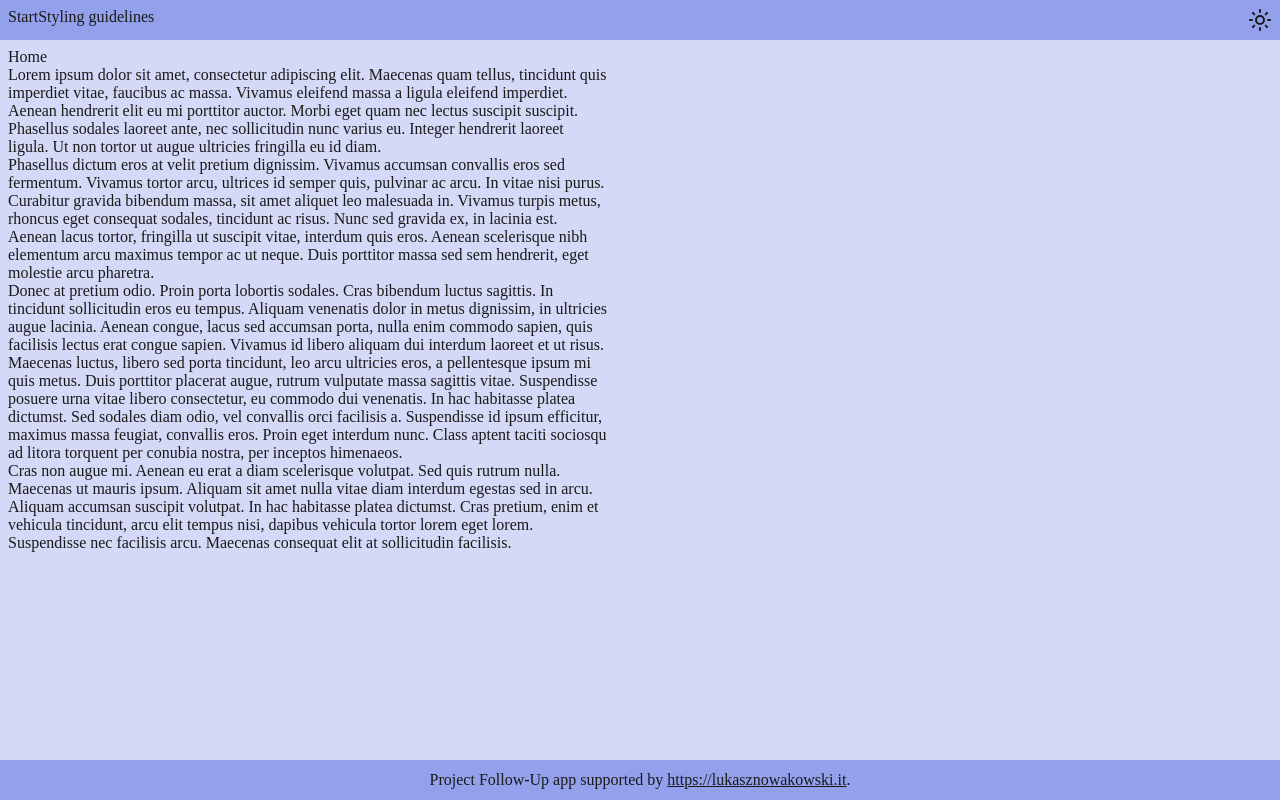
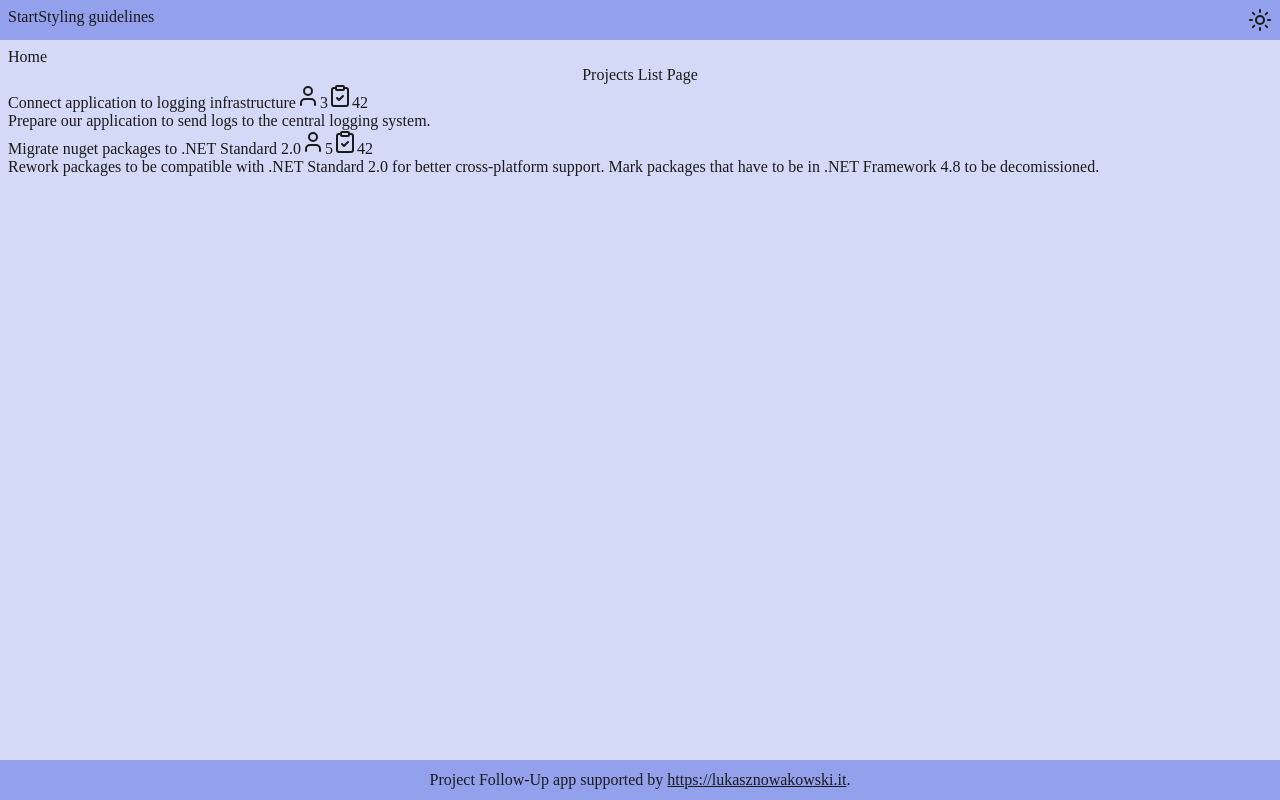
Before and after one commit to woocasch/project-followup, a React app in the folder ui/: page / in a window 1280 px wide. Built offline with nearby package versions, Linux system fonts and the light colour scheme; the HTML template or start-up script is replaced by a standard one.

Commit message:
Revert to buildable code.
Work on #4

```diff
--- a/ui/src/home/home.tsx
+++ b/ui/src/home/home.tsx
@@ -2,56 +2,8 @@ import './home.scss';
 import ProjectsListComponent from '@root/projects/use-cases/projects-list/projects-list';
 
 export default function HomePage() {
-  return (
-    <div>
-      <h2>Home</h2>
-      <p>
-        Lorem ipsum dolor sit amet, consectetur adipiscing elit. Maecenas quam
-        tellus, tincidunt quis imperdiet vitae, faucibus ac massa. Vivamus
-        eleifend massa a ligula eleifend imperdiet. Aenean hendrerit elit eu mi
-        porttitor auctor. Morbi eget quam nec lectus suscipit suscipit.
-        Phasellus sodales laoreet ante, nec sollicitudin nunc varius eu. Integer
-        hendrerit laoreet ligula. Ut non tortor ut augue ultricies fringilla eu
-        id diam.
-      </p>
-      <p>
-        Phasellus dictum eros at velit pretium dignissim. Vivamus accumsan
-        convallis eros sed fermentum. Vivamus tortor arcu, ultrices id semper
-        quis, pulvinar ac arcu. In vitae nisi purus. Curabitur gravida bibendum
-        massa, sit amet aliquet leo malesuada in. Vivamus turpis metus, rhoncus
-        eget consequat sodales, tincidunt ac risus. Nunc sed gravida ex, in
-        lacinia est. Aenean lacus tortor, fringilla ut suscipit vitae, interdum
-        quis eros. Aenean scelerisque nibh elementum arcu maximus tempor ac ut
-        neque. Duis porttitor massa sed sem hendrerit, eget molestie arcu
-        pharetra.
-      </p>
-      <p>
-        Donec at pretium odio. Proin porta lobortis sodales. Cras bibendum
-        luctus sagittis. In tincidunt sollicitudin eros eu tempus. Aliquam
-        venenatis dolor in metus dignissim, in ultricies augue lacinia. Aenean
-        congue, lacus sed accumsan porta, nulla enim commodo sapien, quis
-        facilisis lectus erat congue sapien. Vivamus id libero aliquam dui
-        interdum laoreet et ut risus.
-      </p>
-      <p>
-        Maecenas luctus, libero sed porta tincidunt, leo arcu ultricies eros, a
-        pellentesque ipsum mi quis metus. Duis porttitor placerat augue, rutrum
-        vulputate massa sagittis vitae. Suspendisse posuere urna vitae libero
-        consectetur, eu commodo dui venenatis. In hac habitasse platea dictumst.
-        Sed sodales diam odio, vel convallis orci facilisis a. Suspendisse id
-        ipsum efficitur, maximus massa feugiat, convallis eros. Proin eget
-        interdum nunc. Class aptent taciti sociosqu ad litora torquent per
-        conubia nostra, per inceptos himenaeos.
-      </p>
-      <p>
-        Cras non augue mi. Aenean eu erat a diam scelerisque volutpat. Sed quis
-        rutrum nulla. Maecenas ut mauris ipsum. Aliquam sit amet nulla vitae
-        diam interdum egestas sed in arcu. Aliquam accumsan suscipit volutpat.
-        In hac habitasse platea dictumst. Cras pretium, enim et vehicula
-        tincidunt, arcu elit tempus nisi, dapibus vehicula tortor lorem eget
-        lorem. Suspendisse nec facilisis arcu. Maecenas consequat elit at
-        sollicitudin facilisis.
-      </p>
-    </div>
-  );
+  return (<div>
+    <h2>Home</h2>
+    <ProjectsListComponent />
+  </div>);
 }
--- a/ui/src/projects/use-cases/projects-list/components/index.ts
+++ b/ui/src/projects/use-cases/projects-list/components/index.ts
@@ -1,2 +1 @@
-export { RolesDisplay } from './roles-display';
 export { ProjectCardComponent } from './project-card';
--- a/ui/src/projects/use-cases/projects-list/components/project-card.tsx
+++ b/ui/src/projects/use-cases/projects-list/components/project-card.tsx
@@ -9,54 +9,21 @@ interface ProjectCardComponentProps {
 }
 
 const ProjectCardContainer = styled.div(`
-    border: 1px solid ${theme.colors.border.primary};
-    border-radius: ${theme.sizes.borderRadius.small};
-    padding-bottom: ${theme.sizes.spacing.small};
 `);
 
 const ProjectHeaderContainer = styled.div(`
-    font-size: ${theme.sizes.typography.large};
-    font-weight: ${theme.sizes.typography.bold};
-    margin-bottom: ${theme.sizes.spacing.small};
-    text-align: center;
-    background-color: ${theme.colors.background.secondary};
-    display: grid;
-    grid-template-columns: 1fr auto auto;
-    grid-template-rows: 1fr 1fr;
 `);
 
 const ProjectName = styled.span(`
-    font-size: ${theme.sizes.typography.large};
-    font-weight: ${theme.sizes.typography.bold};
-    grid-row: span 2;
-    display: flex;
-    align-items: center;
-    justify-content: center;
 `);
 
 const MembersCount = styled.span(`
-    font-size: ${theme.sizes.typography.small};
-    margin-left: ${theme.sizes.spacing.small};
-    grid-row: 1;
-    grid-column: 2;
-    svg {
-        height: ${theme.sizes.typography.small};
-    }
 `);
 
 const TasksCount = styled.span(`
-    font-size: ${theme.sizes.typography.small};
-    margin-left: ${theme.sizes.spacing.small};
-    grid-row: 2;
-    grid-column: 2;
-    svg {
-        height: ${theme.sizes.typography.small};
-    }
 `);
 
 const ProjectContentContainer = styled.div(`
-    padding-right: ${theme.sizes.spacing.medium};
-    padding-left: ${theme.sizes.spacing.medium};
 `);
 
 export function ProjectCardComponent({ project }: ProjectCardComponentProps) {
--- a/ui/src/projects/use-cases/projects-list/projects-list.tsx
+++ b/ui/src/projects/use-cases/projects-list/projects-list.tsx
@@ -6,9 +6,6 @@ import { ProjectCardComponent } from './components';
 import { PageHeader } from '@components/index';
 
 const ProjectsContainer = styled.div(`
-    display: grid;
-    grid-template-columns: repeat(4, 1fr);
-    gap: ${theme.sizes.spacing.medium};
 `);
 
 export default function ProjectsListComponent() {
```
